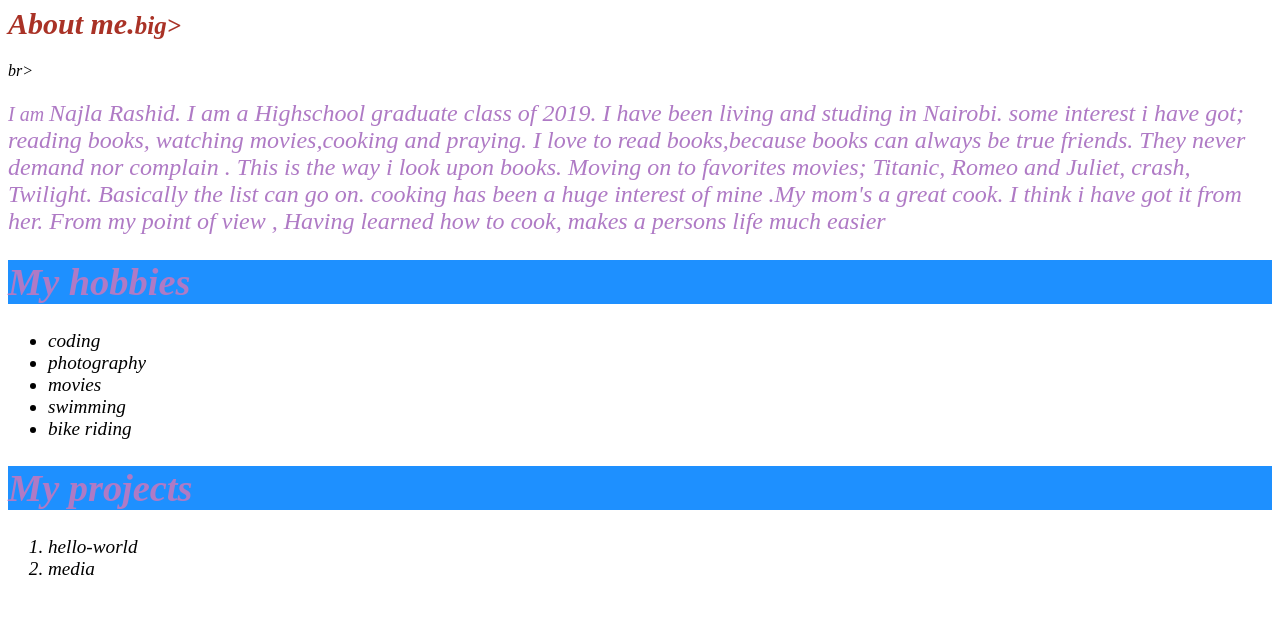
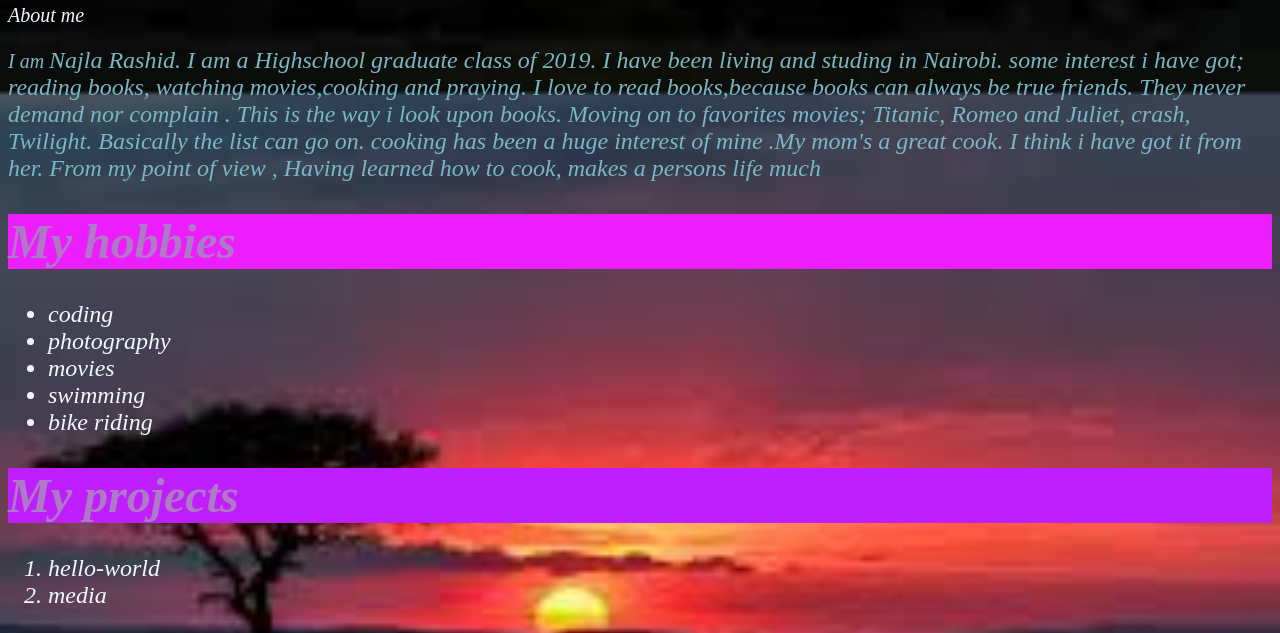
Before and after one commit to najlarashid/portfolio, a plain HTML site: page index.html in a window 1280 px wide. Shown: the part 707-1340 px from the top of the page. Before the commit the page ends 1306 px from the top, so only its background shows below. Drawn offline with Linux system fonts and the light colour scheme.

Commit message:
Add second commit

```diff
--- a/css/styles.css
+++ b/css/styles.css
@@ -3,17 +3,21 @@ img{
 }
 
 body{
-background-image: url("../image/photo.jpeg");
+background-image: url("../images/photo.jpeg");
 background-repeat: no-repeat;
 background-size: cover;
 background-attachment: fixed;
 font-weight: normal!important;
+color: aliceblue;
+font-size: 20px;
 
 }
 
 h1{
     color:#AF7AC5;
 }
+
+
 
 h2, h3{
     color:#A93226;
@@ -22,7 +26,7 @@ h2, h3{
 
 p{color white;
     font-size:20px;
-    color:#AF7AC5
+    color:rgb(122, 182, 197)
 }
  Najla{
      color:forestgreen;
--- a/index.html
+++ b/index.html
@@ -1,17 +1,18 @@
 <!DOCTYPE html>
 <html>
   <head>
-      <meta> charset="utf-8">
+      <meta>
       <link href="css/styles.css" rel="stylesheet" type="text/css">
     <title>My portfolio</title>
   </head>
   <body>
+    <div style="background-image:url('[photo.jpeg]');">
 
     <h1>My profile<br>
         <img src="images/me.jpeg" alt="photo.jpeg" height="600px/></h1>
         <h3> <em> Najla Rashid.<em> </h3>
         <div class="friday">
-<h2> <big>About me.</big>big></h2>br>
+<h2 ></h2>About me
 <p>I am <big> Najla Rashid. I am a Highschool graduate class of 2019.
      I have been living and studing in Nairobi.
      some interest i have got; reading books, watching movies,cooking and praying.
@@ -20,13 +21,13 @@
     Moving on to favorites movies; Titanic, Romeo and Juliet, crash, Twilight.
      Basically the list can go on.
      cooking has been a huge interest of mine .My mom's a great cook. I think i have got it from her.
-     From my point of view , Having learned how to cook, makes a persons life much easier
+     From my point of view , Having learned how to cook, makes a persons life much
 
 </p>
 
     <div class="Naj">
 
-    <h1 style="background-color:DodgerBlue;">My hobbies</h1>
+    <h1 style="background-color:rgb(236, 30, 255);">My hobbies</h1>
         <ul>
             <li>coding</li>
             <li>photography</li>
@@ -38,7 +39,7 @@
     </div>
     <div= class"Naj">
 
-        <h1 style="background-color:DodgerBlue;">My projects</h1>
+        <h1 style="background-color:rgb(191, 30, 255);">My projects</h1>
     <ol>
         <li>hello-world</li>
         <li>media</li>
```
